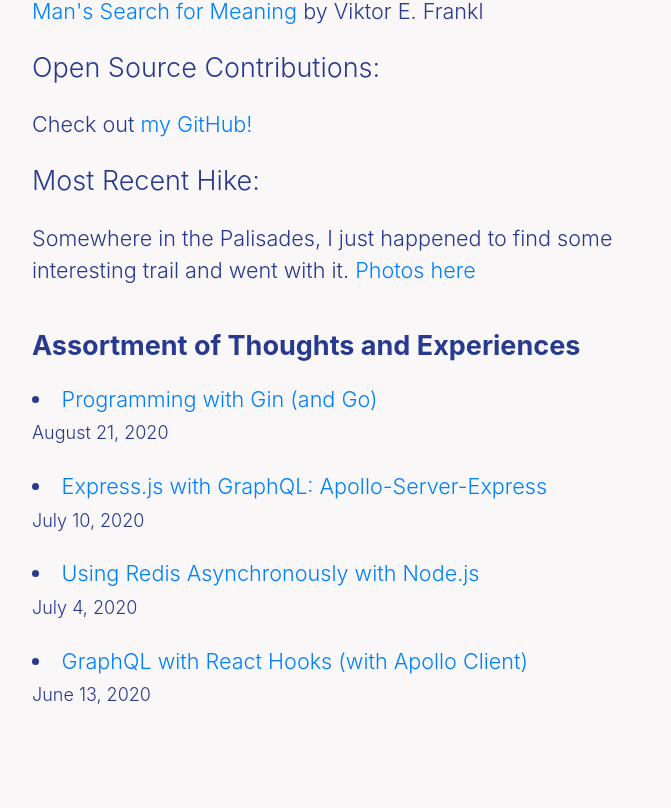
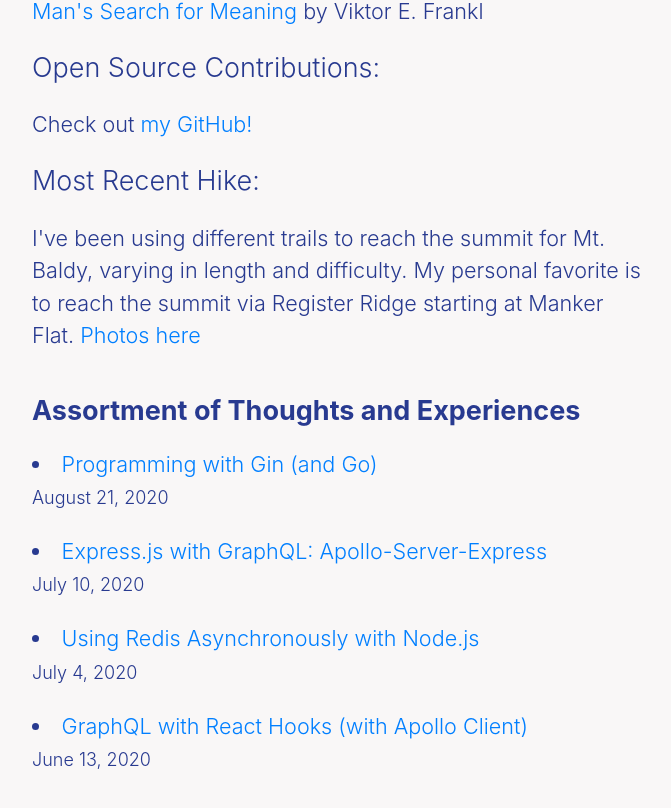
Before and after one commit to Alexander-Infante/Personal-Website-Nextjs, a Next.js app: page / in a window 1280 px wide. Shown: the part 1168-1976 px from the top of the page, without its empty margins (302-973 px from the left). Built offline with nearby package versions, Linux system fonts and the light colour scheme.

Commit message:
Updating hiking experiences

```diff
--- a/pages/index.js
+++ b/pages/index.js
@@ -111,7 +111,7 @@ export default function Home({ allPostsData }) {
           Most Recent Hike:
         </p>
         <p>
-          Somewhere in the Palisades, I just happened to find some interesting trail and went with it. {' '}
+          I've been using different trails to reach the summit for Mt. Baldy, varying in length and difficulty. My personal favorite is to reach the summit via Register Ridge starting at Manker Flat. {' '}
           <a
           target="_blank"
           rel="noopener noreferrer"
```
